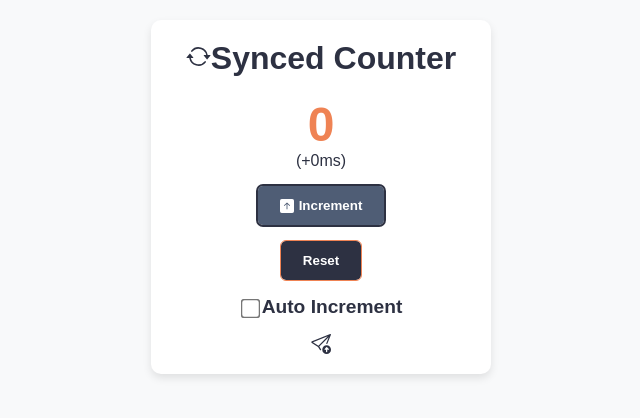
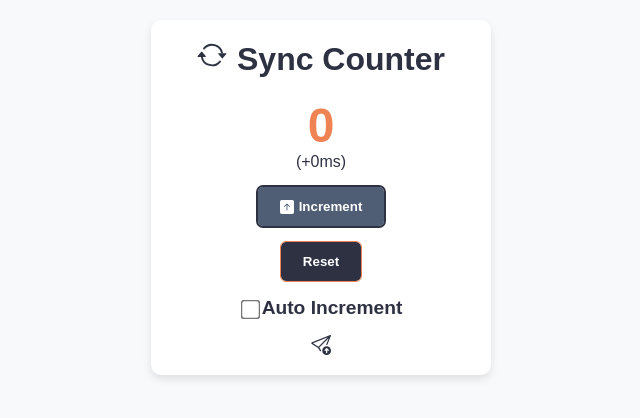
Before and after one commit to AmarnathCJD/SyncTab, a React (Create React App) app: page / in a window 1280 px wide. Shown: the top 418 px of the page, without its empty margins (319-959 px from the left). Built offline with nearby package versions, Linux system fonts and the light colour scheme; no server answers.

Commit message:
Update App.js to use ArrowRepeat icon from react-bootstrap-icons package

```diff
--- a/src/App.js
+++ b/src/App.js
@@ -106,10 +106,11 @@ const CounterApp = () => {
             color: "#2d3142",
             margin: "0",
             marginBottom: "20px",
+            fontFamily: "Poppins, sans-serif",
           }}
         >
-          <ArrowRepeat size={25} style={{ color: "#2d3142" }} />
-           Synced Counter
+          <ArrowRepeat size={30} style={{ color: "#2d3142" , marginRight: "10px"}} />
+           Sync Counter
         </h1>
         <p
           style={{
```
